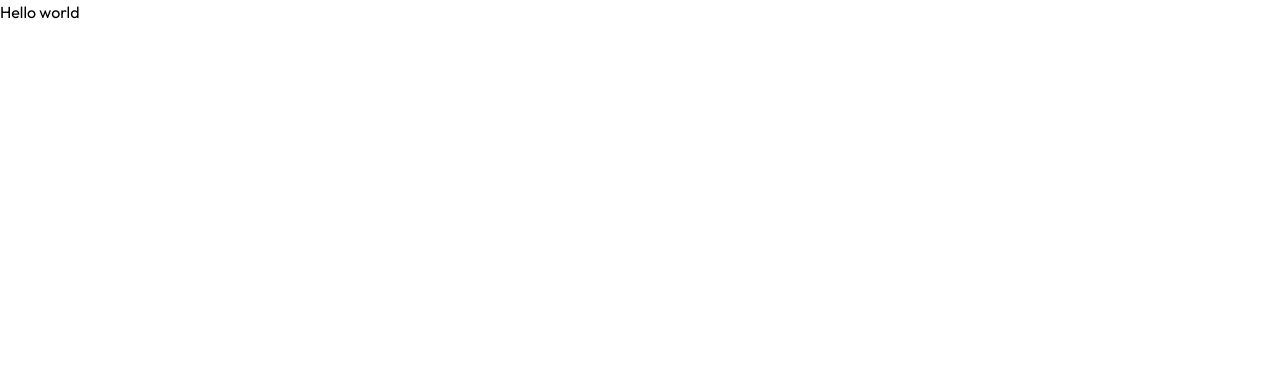
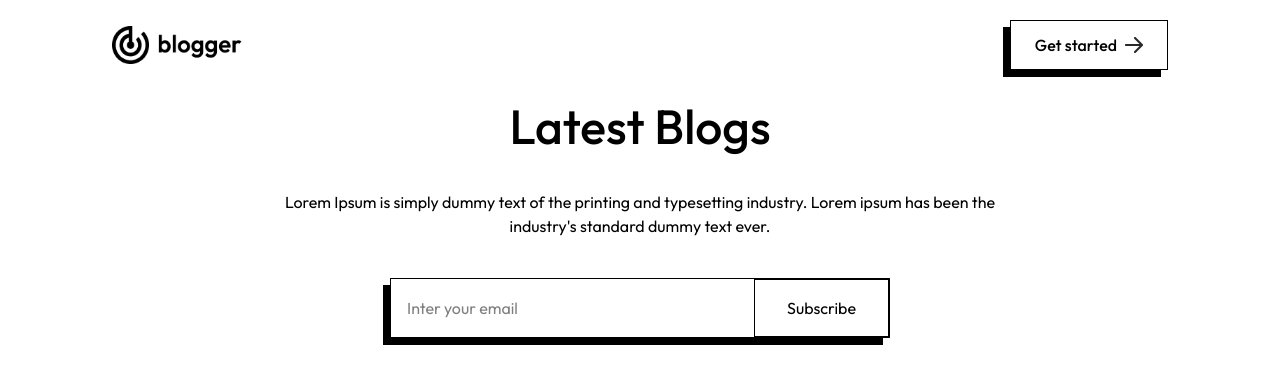
Before and after one commit to MarufHasanShihab/Blogger, a Next.js app: page / in a window 1280 px wide. Shown: the top 384 px of the page. Built offline with nearby package versions, Linux system fonts and the light colour scheme.

Commit message:
added header section

```diff
--- a/Assets/assets.js
+++ b/Assets/assets.js
@@ -37,7 +37,8 @@
     blog_icon,
     add_icon,
     email_icon,
-    upload_area
+    upload_area,
+    blog_pic_1
     }
 
     export const blog_data = [{
--- a/app/page.js
+++ b/app/page.js
@@ -1,10 +1,11 @@
+import Header from "@/components/Header";
 
 
 
 export default function Home() {
   return (
     <>
-    <h1>Hello world</h1>
+    <Header/>
     </>
   );
 }
--- /dev/null
+++ b/components/Header.jsx
@@ -0,0 +1,43 @@
+import { assets } from '@/Assets/assets'
+import Image from 'next/image'
+
+const Header = () => {
+  return (
+    <div className="py-5 px-5 md:px-12 lg:px-28">
+      <div className="flex justify-between items-center">
+        <Image
+          src={assets.logo}
+          alt="nav_logo"
+          width={180}
+          className="w-[130px] "
+        />
+        <button className="flex items-center gap-2 font-medium py-1 px-3 sm:py-3 sm:px-6 border border-solid border-black shadow-[-7px_7px_0px_#000] cursor-pointer">
+          Get started <Image src={assets.arrow} alt="arrow_icon" />
+        </button>
+      </div>
+      <div className="text-center my-8">
+        <h1 className="text-3xl sm:text-5xl font-medium">Latest Blogs</h1>
+        <p className="mt-10 max-w-[740px] mx-auto text-xs sm:text-base">
+          Lorem Ipsum is simply dummy text of the printing and typesetting
+          industry. Lorem ipsum has been the industry's standard dummy text
+          ever.
+        </p>
+        <form className="flex justify-between max-w-[500px] scale-75 sm:scale-100 mx-auto mt-10 border border-black shadow-[-7px_7px_0px_#000]">
+          <input
+            type="email"
+            placeholder="Inter your email"
+            className="pl-4 outline-none"
+          />
+          <button
+            type="submit"
+            className="border-1 border-black py-4 px-4 sm:px-8 active:bg-gray-600 active:text-white cursor-pointer"
+          >
+            Subscribe
+          </button>
+        </form>
+      </div>
+    </div>
+  )
+}
+
+export default Header
```
Also changed, not shown: package.json (+5 -4 lines), public/slide.webp (added), 1 other file (tests, documents, lock files or other folders).
